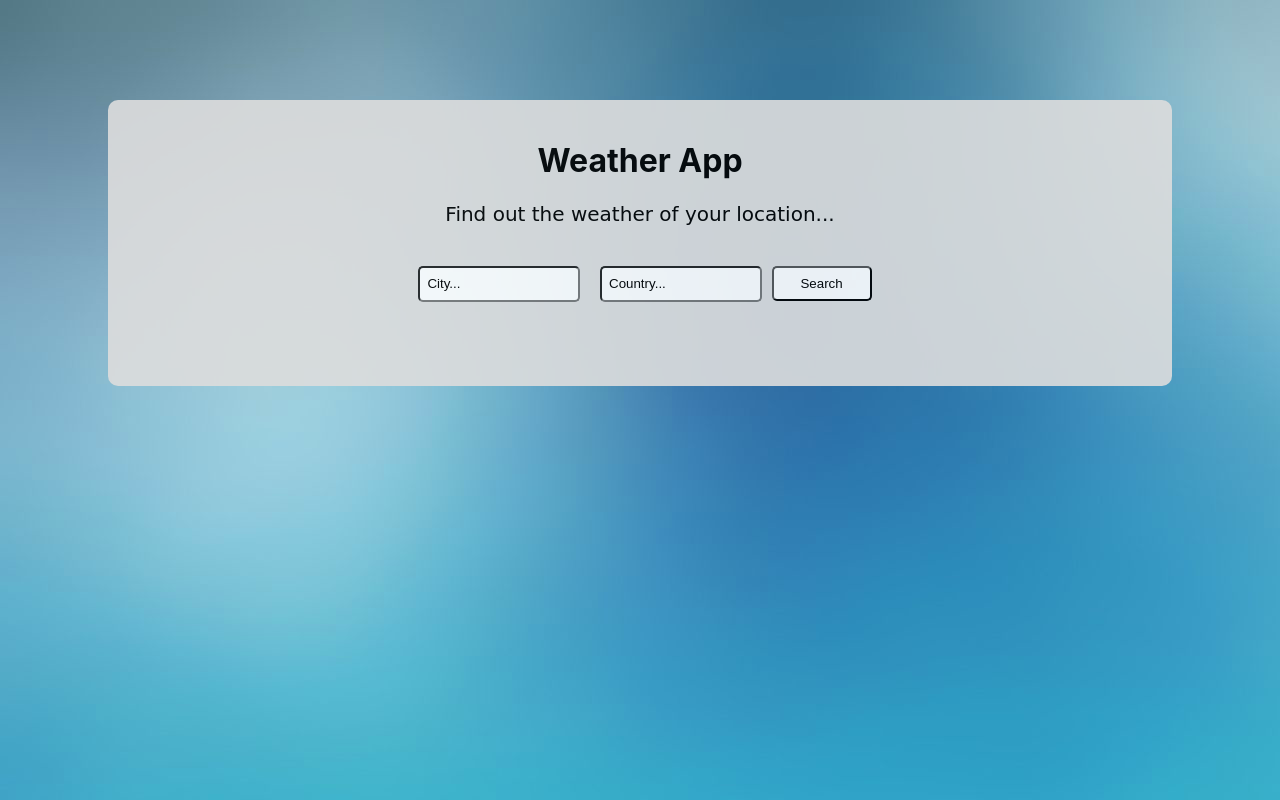
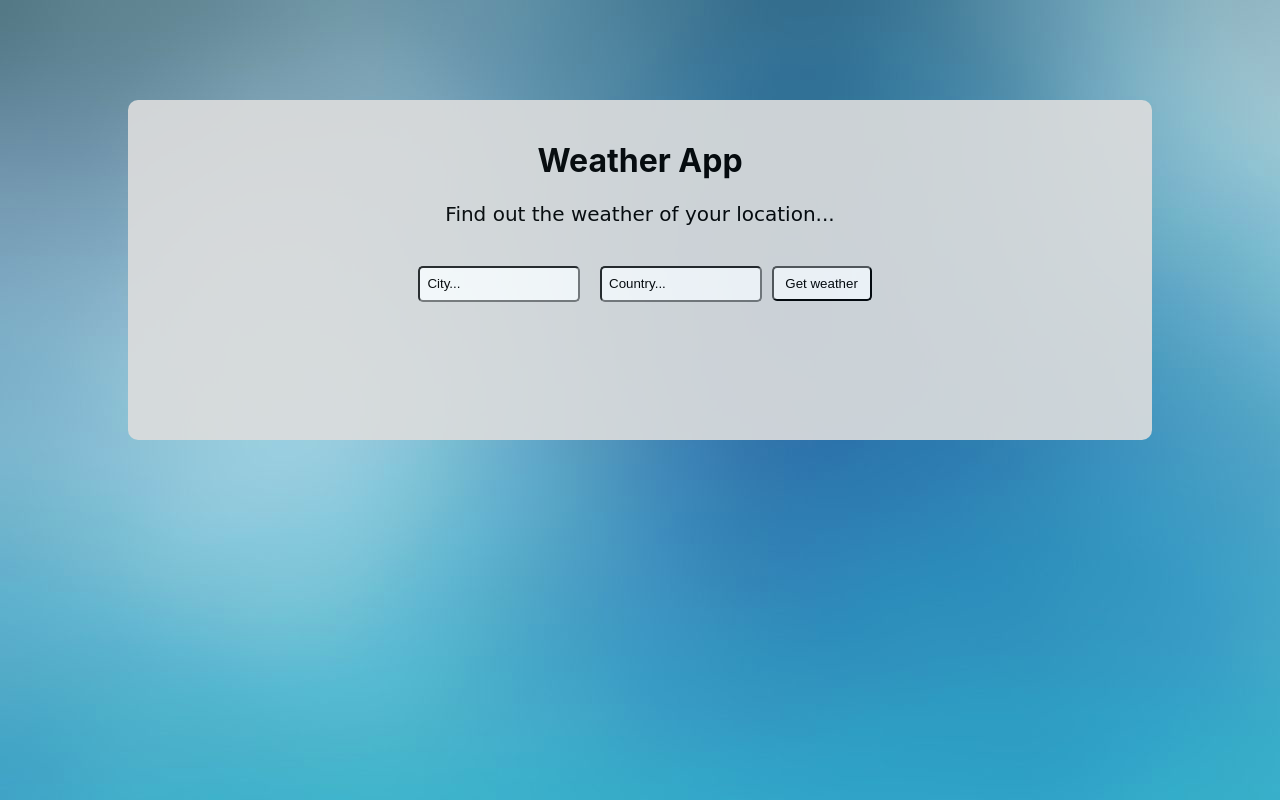
Before and after one commit to alenapucova/weather-app, a React (Create React App) app: page / in a window 1280 px wide. Built offline with nearby package versions, Linux system fonts and the light colour scheme.

Commit message:
Error handling

```diff
--- a/src/App.js
+++ b/src/App.js
@@ -4,130 +4,123 @@ import Form from "./Components/Form"
 import Weather from "./Components/Weather"
 import Location from "./Components/Location"
 
-
-
 const API_KEY = "4c4d8bbea8dfac06bebcb6b2cded1401"
 
-class App extends React.Component{
+class App extends React.Component {
 
-  state ={
-    day: [],
+  state = {
     city: undefined,
     country: undefined,
+    day: [],
     max_temp: [],
     min_temp: [],
     condition: [],
     humidity: [],
     error: undefined
   }
-  getWeather = async (e) =>{
+  getWeather = async (e) => {
 
     e.preventDefault();
     const city = e.target.elements.city.value;
     const country = e.target.elements.country.value;
 
+
     const api_call = await fetch(`http://api.openweathermap.org/data/2.5/forecast?q=${city},${country}&appid=${API_KEY}&units=metric`);
     const data = await api_call.json();
-
-    console.log(data);
 
 
 
     if (city && country) {
       console.log(data);
       this.setState({
-        //day: [data.list[0].dt_txt,data.list[7].dt_txt,data.list[15].dt_txt,data.list[23].dt_txt,data.list[31].dt_txt],
-        day: ['Today','Tomorrow',this.getDay(data.list[15].dt_txt),this.getDay(data.list[23].dt_txt),this.getDay(data.list[31].dt_txt)],
         city: data.city.name,
         country: data.city.country,
-        max_temp: [data.list[0].main.temp_max,data.list[7].main.temp_max,data.list[15].main.temp_max,data.list[23].main.temp_max,data.list[31].main.temp_max],
-        min_temp: [data.list[0].main.temp_min,data.list[7].main.temp_min,data.list[15].main.temp_min,data.list[23].main.temp_min,data.list[31].main.temp_min],
-        condition: [data.list[0].weather[0].description,data.list[7].weather[0].description,data.list[15].weather[0].description,data.list[23].weather[0].description,data.list[31].weather[0].description],
-        humidity: [data.list[0].main.humidity,data.list[7].main.humidity,data.list[15].main.humidity,data.list[23].main.humidity,data.list[31].main.humidity],
+        day: ['Today', 'Tomorrow', this.getDay(data.list[15].dt_txt), this.getDay(data.list[23].dt_txt), this.getDay(data.list[31].dt_txt)],
+        max_temp: [data.list[0].main.temp_max, data.list[7].main.temp_max, data.list[15].main.temp_max, data.list[23].main.temp_max, data.list[31].main.temp_max],
+        min_temp: [data.list[0].main.temp_min, data.list[7].main.temp_min, data.list[15].main.temp_min, data.list[23].main.temp_min, data.list[31].main.temp_min],
+        condition: [data.list[0].weather[0].description, data.list[7].weather[0].description, data.list[15].weather[0].description, data.list[23].weather[0].description, data.list[31].weather[0].description],
+        humidity: [data.list[0].main.humidity, data.list[7].main.humidity, data.list[15].main.humidity, data.list[23].main.humidity, data.list[31].main.humidity],
         error: ""
       })
     } else {
       this.setState({
-        day: undefined,
         city: undefined,
         country: undefined,
-        max_temp: undefined,
-        min_temp: undefined,
-        condition: undefined,
-        humidity: undefined,
         error: "Please enter the location"
       })
     }
   }
   getDay = (myDate) => {
     const date = new Date(myDate);
-    var days = ['Sunday','Monday','Tuesday','Wednesday','Thursday','Friday','Saturday'];
+    var days = ['Sunday', 'Monday', 'Tuesday', 'Wednesday', 'Thursday', 'Friday', 'Saturday'];
     return days[date.getDay()];
   }
 
-  render(){
-    return(
+  render() {
+    return (
+
       <div className="wrapper">
-        <Header/>
-        <Form getWeather={this.getWeather}/>
+
+        <Header />
+        <Form getWeather={this.getWeather} />
         <Location
           city={this.state.city}
           country={this.state.country}
         />
+        <Weather
+          error={this.state.error}
+        />
         <div className="forecast">
           <Weather
-            day= {this.state.day[0]}
             city={this.state.city}
             country={this.state.country}
+            day={this.state.day[0]}
             max_temp={this.state.max_temp[0]}
             min_temp={this.state.min_temp[0]}
             condition={this.state.condition[0]}
             humidity={this.state.humidity[0]}
-            error={this.state.error}
           />
           <Weather
-            day={this.state.day[1]}
             city={this.state.city}
             country={this.state.country}
+            day={this.state.day[1]}
             max_temp={this.state.max_temp[1]}
             min_temp={this.state.min_temp[1]}
             condition={this.state.condition[1]}
             humidity={this.state.humidity[1]}
-            error={this.state.error}
           />
           <Weather
-            day={this.state.day[2]}
             city={this.state.city}
             country={this.state.country}
+            day={this.state.day[2]}
             max_temp={this.state.max_temp[2]}
             min_temp={this.state.min_temp[2]}
             condition={this.state.condition[2]}
             humidity={this.state.humidity[2]}
-            error={this.state.error}
           />
           <Weather
-            day={this.state.day[3]}
             city={this.state.city}
             country={this.state.country}
+            day={this.state.day[3]}
             max_temp={this.state.max_temp[3]}
             min_temp={this.state.min_temp[3]}
             condition={this.state.condition[3]}
             humidity={this.state.humidity[3]}
-            error={this.state.error}
           />
           <Weather
-            day={this.state.day[4]}
             city={this.state.city}
             country={this.state.country}
+            day={this.state.day[4]}
             max_temp={this.state.max_temp[4]}
             min_temp={this.state.min_temp[4]}
             condition={this.state.condition[4]}
             humidity={this.state.humidity[4]}
-            error={this.state.error}
           />
         </div>
       </div>
+
     )
+
   }
 }
 
--- a/src/Components/Form.js
+++ b/src/Components/Form.js
@@ -7,7 +7,7 @@ class Form extends React.Component{
             <form className="wrap-input" onSubmit={this.props.getWeather}>
                 <input type="text" name="city" placeholder="City..."/>
                 <input type="text" name="country" placeholder="Country..."/>
-                <button className="search-button">Search</button>
+                <button className="search-button">Get weather</button>
             </form>
         )
     }
--- a/src/Components/Weather.js
+++ b/src/Components/Weather.js
@@ -3,25 +3,22 @@ import React from "react"
 
 
 const pStyle = {
-    fontWeight: 'bold' ,
+    fontWeight: 'bold',
 }
 
-class Weather extends React.Component{
+class Weather extends React.Component {
 
-    render(){
-        return(
+    render() {
+        return (
+
             <div className="single_day" >
-
-
-                {this.props.day &&  <p style={pStyle}> {this.props.day}</p>}
-                {this.props.max_temp &&  <p>Max temperature:  {this.props.max_temp}°C</p>}
-                {this.props.min_temp &&  <p>Min temperature: {this.props.min_temp}°C</p>}
-                {this.props.condition &&  <p>Condition: {this.props.condition}</p>}
+                {this.props.day && <p style={pStyle}> {this.props.day}</p>}
+                {this.props.max_temp && <p>Max temperature:  {this.props.max_temp}°C</p>}
+                {this.props.min_temp && <p>Min temperature: {this.props.min_temp}°C</p>}
+                {this.props.condition && <p>Condition: {this.props.condition}</p>}
                 {this.props.humidity && <p>Humidity: {this.props.humidity}</p>}
-                {this.props.error && <p>{this.props.error}</p>}
-
+                {this.props.error && <p>{alert("Please enter the location")}</p>}
             </div>
-
         )
     }
 }
--- a/src/index.css
+++ b/src/index.css
@@ -16,7 +16,7 @@ code {
 .wrapper{
   width: 80%;
   margin: 100px auto;
-  padding: 20px;
+  padding: 20px 0px;
   background-color: rgb(221, 221, 221);
   opacity: 0.9;
   border-radius: 10px;
@@ -31,6 +31,7 @@ h1{
   padding-bottom: 20px;
 
 }
+
 input{
   margin: 0 10px;
   height: 30px;
@@ -67,12 +68,12 @@ input[type=text]{
 .single_day{
   display: inline-block;
   margin: 10px;
-  padding: 5px;
+  padding: 10px;
 
   text-align: center;
 }
 .forecast{
-  width: 85%;
+  width: 90%;
   margin: auto auto 30px auto;
 
 
```
Lines whose indentation alone changed are shown as unchanged.
